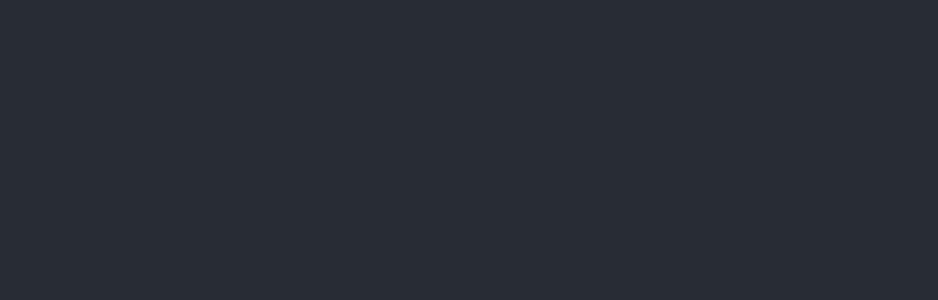
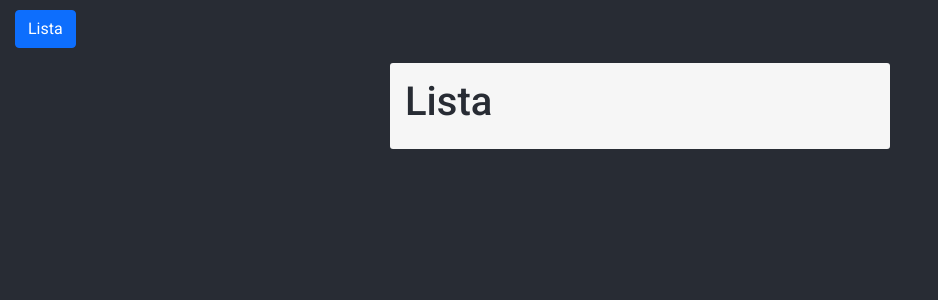
Before and after one commit to Reingaw/nws_mobility, a React (Create React App) app in the folder application/: page /list in a window 1280 px wide. Before the commit this address had no page. Shown: the top 300 px of the page, without its empty margins (0-938 px from the left). Built offline with nearby package versions, Linux system fonts and the light colour scheme.

Commit message:
developed header and list card wrapper

```diff
--- a/application/package.json
+++ b/application/package.json
@@ -16,6 +16,7 @@
     "react": "^18.0.0",
     "react-dom": "^18.0.0",
     "react-hook-form": "^7.29.0",
+    "react-icons": "^4.3.1",
     "react-router-dom": "^6.3.0",
     "react-scripts": "5.0.1",
     "styled-components": "^5.3.5",
--- a/application/src/App.jsx
+++ b/application/src/App.jsx
@@ -1,12 +1,16 @@
 import Cadastro from './pages/Cadastro';
 import {BrowserRouter, Routes,Route} from 'react-router-dom';
+import Header from './components/header';
+import List from './components/list';
 
 
 function App() {
   return (
     <BrowserRouter>
+      <Header />
       <Routes>
         <Route path="/" element={<Cadastro />} />
+        <Route path="/list" element={<List />} />
       </Routes>
     </BrowserRouter>
   );
--- /dev/null
+++ b/application/src/components/header/index.jsx
@@ -0,0 +1,29 @@
+import { useState } from 'react';
+import {useNavigate} from 'react-router-dom';
+import { ContainerHeader } from './style.js';
+
+function Header() {
+  const [text, setText] = useState('Lista');
+  const navigate = useNavigate();
+
+  function showHideList(e) {
+    e.preventDefault();
+    let t;
+    if(text === 'Lista') {
+      t = 'Voltar';
+      navigate('/list');
+    }else {
+      t = 'Lista';
+      navigate('/');
+    }
+    setText(t);
+  }
+
+  return(
+    <ContainerHeader>
+      <button className='btn btn-primary' onClick={ e=> showHideList(e)}>{text}</button>
+    </ContainerHeader>
+  );
+}
+
+export default Header;
--- /dev/null
+++ b/application/src/components/header/style.js
@@ -0,0 +1,5 @@
+import styled from 'styled-components';
+
+export const ContainerHeader = styled.header`
+  padding: 10px 15px;
+`;
--- /dev/null
+++ b/application/src/components/list/index.jsx
@@ -0,0 +1,11 @@
+import { Card } from './style';
+
+function List() {
+  return(
+    <Card>
+      <h1>Lista</h1>
+    </Card>
+  );
+}
+
+export default List;
--- /dev/null
+++ b/application/src/components/list/style.js
@@ -0,0 +1,11 @@
+import styled from 'styled-components';
+
+export const Card = styled.div`
+  width: 100%;
+  max-width: 500px;
+  margin: 5px auto;
+  padding: 15px;
+  background: #F6F6F6;
+  border-radius: 3px;
+  color: rgba(40,44,52,1);
+`;
--- a/application/src/styles/GlobalStyle/index.js
+++ b/application/src/styles/GlobalStyle/index.js
@@ -10,4 +10,11 @@ export const GlobalStyle = createGlobalStyle`
         font-family: 'Roboto', sans-serif;
         color: white;
     }
+    button, .form-control:focus, *:focus {
+        outline: none;
+        box-shadow: none
+    }
+    .progress-bar {
+        background: rgb(97, 218, 251);
+    }
 `;
```
Also changed, not shown: 1 other file (tests, documents, lock files or other folders).
